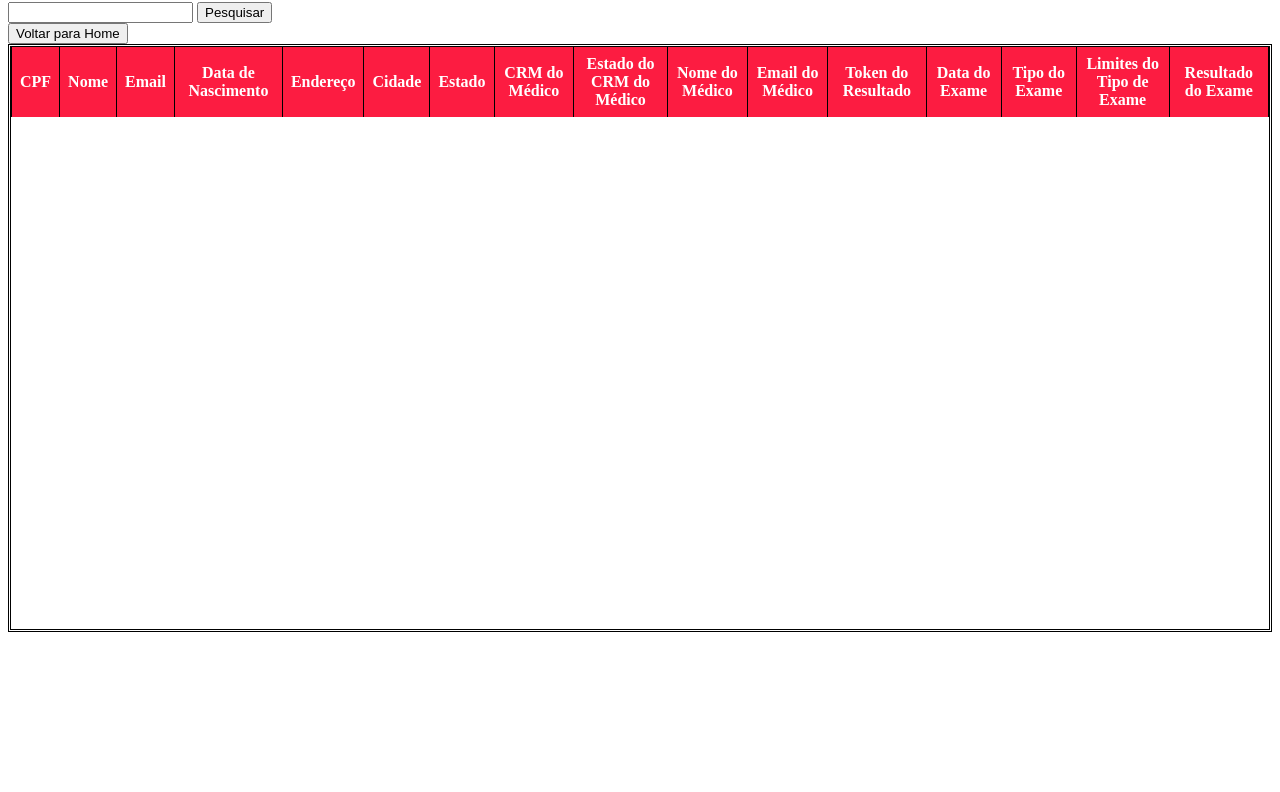
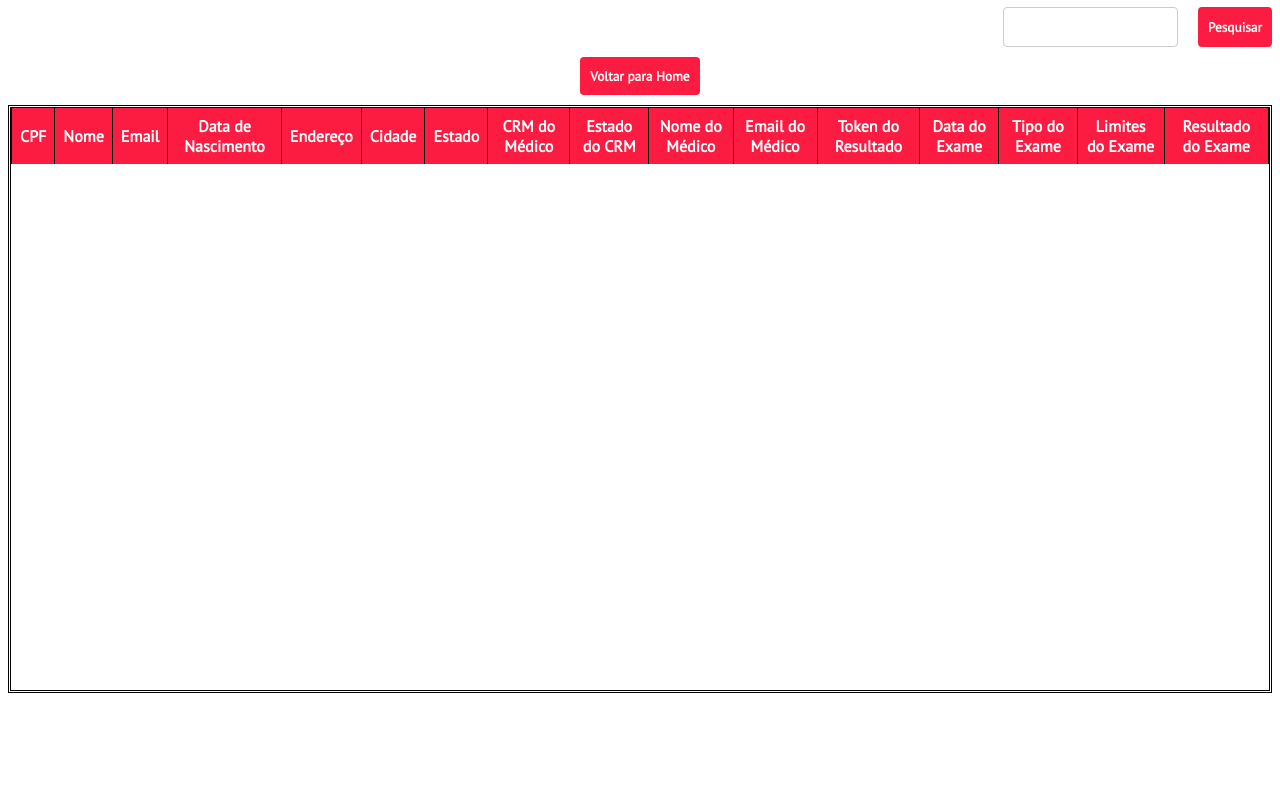
Before and after one commit to rafaeldejesusl/RebaseLabs, a plain HTML site: page index.html in a window 1280 px wide. Shown: the part 64-856 px from the top of the page. After the commit the page ends 800 px from the top, so only its background shows below. Drawn offline with Linux system fonts and the light colour scheme; no server answers.

Commit message:
Estilização do menu da página

```diff
--- a/index.html
+++ b/index.html
@@ -1,13 +1,16 @@
 <head>
+  <link rel="preconnect" href="https://fonts.googleapis.com">
+  <link rel="preconnect" href="https://fonts.gstatic.com" crossorigin>
+  <link href="https://fonts.googleapis.com/css2?family=PT+Sans&display=swap" rel="stylesheet">
   <link href="styles.css" rel="stylesheet" media="all" />
 </head>
 <body>
   <h1>Exames</h1>
-  <div>
-    <input type="text" name="token" id="token-input">
+  <div class="bar-container">
+    <input type="text" name="token" id="token-input" oninput="let p = this.selectionStart; this.value = this.value.toUpperCase();this.setSelectionRange(p, p);" />
     <button type="submit" onclick="searchToken()">Pesquisar</button>
   </div>
-  <div>
+  <div class="reset-container">
     <button type="reset" onclick="backHome()">Voltar para Home</button>
   </div>
   <div class="table-container">
@@ -22,13 +25,13 @@
           <th>Cidade</th>
           <th>Estado</th>
           <th>CRM do Médico</th>
-          <th>Estado do CRM do Médico</th>
+          <th>Estado do CRM</th>
           <th>Nome do Médico</th>
           <th>Email do Médico</th>
           <th>Token do Resultado</th>
           <th>Data do Exame</th>
           <th>Tipo do Exame</th>
-          <th>Limites do Tipo de Exame</th>
+          <th>Limites do Exame</th>
           <th>Resultado do Exame</th>
         </tr>
       </thead>
--- a/styles.css
+++ b/styles.css
@@ -1,6 +1,48 @@
+body {
+  font-family: 'PT Sans', sans-serif;
+}
+
+h1 {
+  text-align: center;
+}
+
+.bar-container {
+  display: flex;
+  justify-content: flex-end;
+}
+
+#token-input {
+  padding: 10px;
+  border: 1px solid #ccc;
+  border-radius: 4px;
+  resize: vertical;
+  margin-right: 20px;
+  font-family: 'PT Sans', sans-serif;
+}
+
+button {
+  background-color: #fc1c41;
+  color: white;
+  border-radius: 4px;
+  border: none;
+  padding: 10px;
+  cursor: pointer;
+  font-weight: bold;
+  font-family: 'PT Sans', sans-serif;
+}
+
+button:hover {
+  background-color: #b1112c;
+}
+
+.reset-container {
+  text-align: center;
+  margin-top: 10px;
+  margin-bottom: 10px;
+}
+
 .table-container {
   overflow: auto;
-  height: 100%;
 }
 
 .table-container thead th {
```
